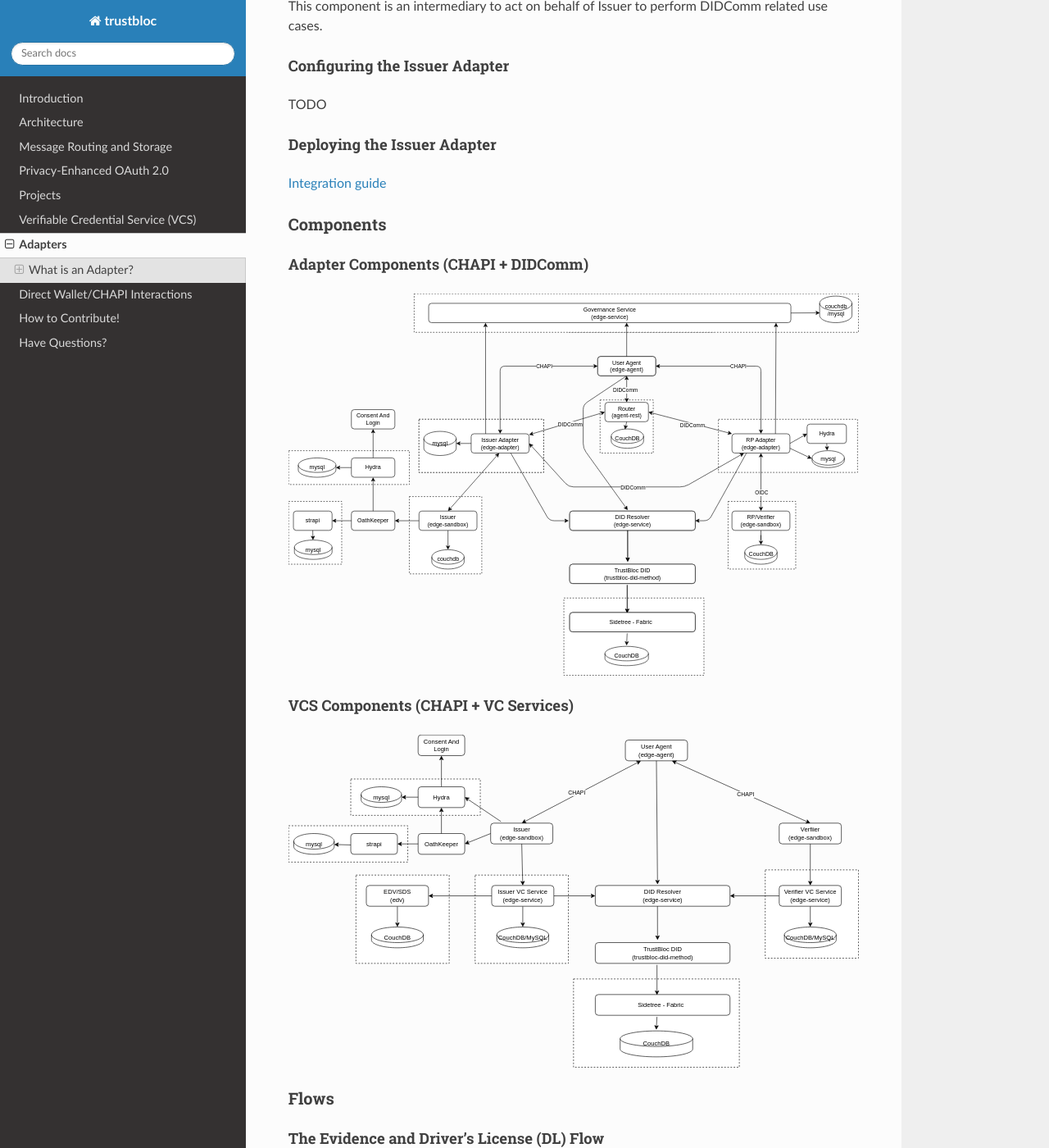
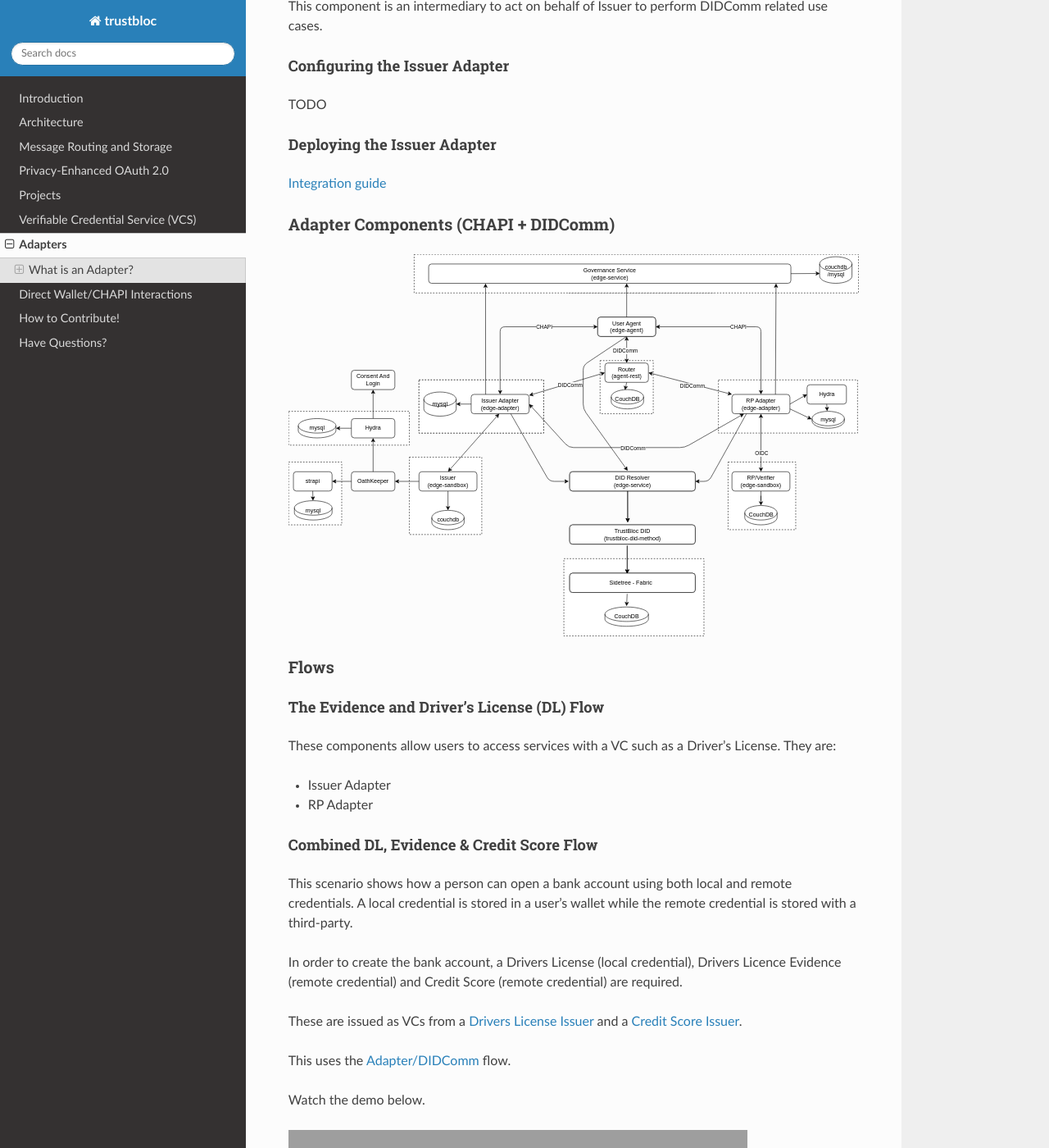
Before and after one commit to trustbloc/docs, a Sphinx documentation site: the page built from docs/source/adapters.rst, in a window 1280 px wide and 1400 px high, scrolled down 728 px. Shown: the whole window at 82% size. Built offline with Sphinx 7.4.7 and the Read the Docs theme 2.0.0, drawn with Linux system fonts in a browser that asks for light colours; grey boxes are pictures that could not be loaded.

Commit message:
docs: Fix adapter/vcs related docs
- Move VCS demo component diagram link out of adapter page and to vcs page
- Updated demo type for dl + evidence + credit score and the link to the steps
- Removed rp adapter integration guide from vcs as it's related to adapter than vcs demo

Signed-off-by: Rolson Quadras <rolson.quadras@securekey.com>

```diff
--- a/docs/source/adapters.rst
+++ b/docs/source/adapters.rst
@@ -46,19 +46,10 @@ Deploying the Issuer Adapter
 `Integration guide <https://github.com/trustbloc/edge-adapter/tree/master/docs/issuer>`__
 
 
-Components
-===========================
-
 Adapter Components (CHAPI + DIDComm)
-------------------------------------
+====================================
 
 .. image:: images/adapter_component_diagram.svg
-
-VCS Components (CHAPI + VC Services)
-------------------------------------
-
-.. image:: images/vcs_component_diagram.svg
-
 
 Flows
 =====
@@ -85,7 +76,7 @@ and Credit Score (remote credential) are required.
 These are issued as VCs from a `Drivers License Issuer <https://demo-issuer.sandbox.trustbloc.dev/drivinglicense>`__ and
 a `Credit Score Issuer <https://demo-issuer.sandbox.trustbloc.dev/creditscore>`__.
 
-This uses the `Non-DIDComm <https://github.com/trustbloc/edge-sandbox/blob/master/docs/demo/sandbox_nondidcomm_playground.md>`__ flow.
+This uses the `Adapter/DIDComm <https://github.com/trustbloc/edge-sandbox/blob/master/docs/demo/sandbox_adapter_playground.md>`__ flow.
 
 Watch the demo below.
 
--- a/docs/source/vcs.rst
+++ b/docs/source/vcs.rst
@@ -137,6 +137,11 @@ Deploying the service
 ======================
 TODO
 
+VCS Components (CHAPI + VC Services)
+====================================
+
+.. image:: images/vcs_component_diagram.svg
+
 Issuing a VC
 ============
 
@@ -270,10 +275,6 @@ More details `here <https://github.com/trustbloc/edge-service/blob/master/docs/v
 
 Try it `here <https://w3c-ccg.github.io/vc-http-api/#/Verifier/verifyCredential>`__.
 
-Requesting a VC
-===============
-
-This is explained in the `Integration Guide for Relying Parties <https://github.com/trustbloc/edge-adapter/blob/master/docs/rp/integration/relying_parties.md#request-end-user-credentials>`__.
 
 Connecting to the TestNet
 *************************
```
